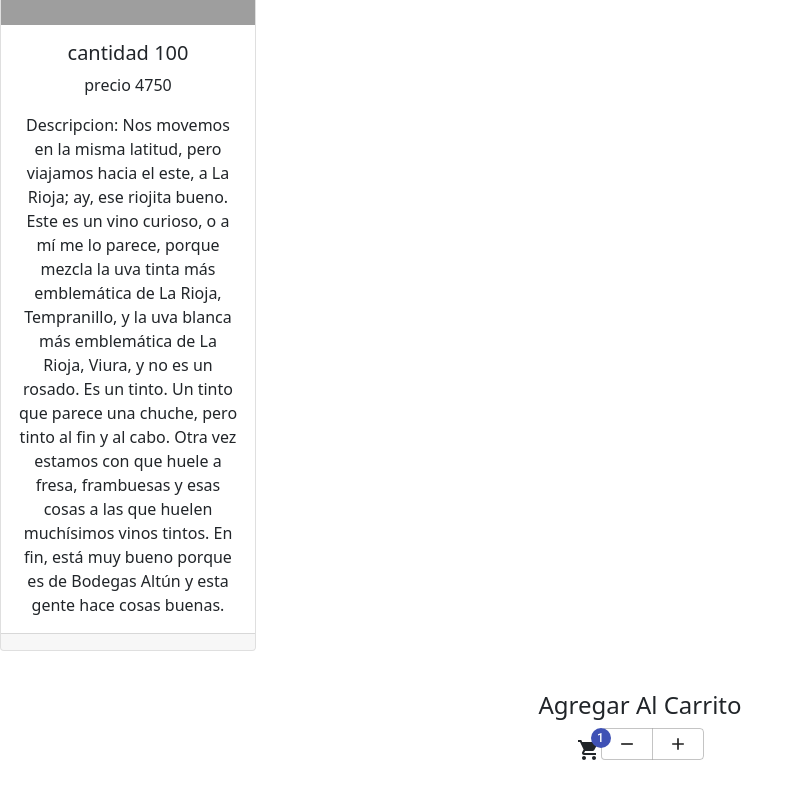
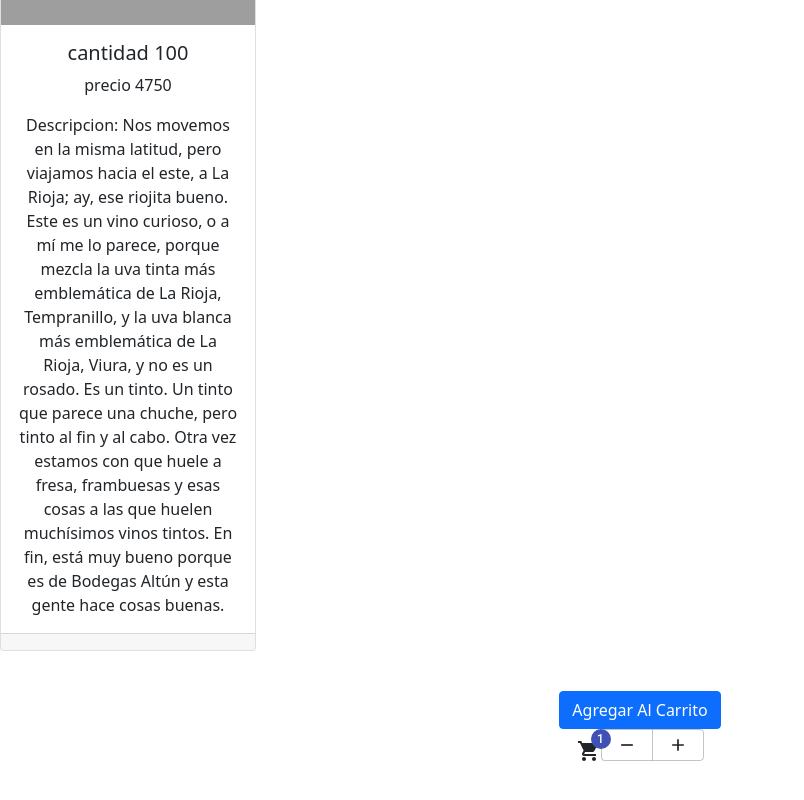
Before and after one commit to juantaka90/ecomm-vino, a React (Create React App) app: page /item/29 in a window 1280 px wide. Shown: the part 268-1068 px from the top of the page, without its empty margins (0-804 px from the left). Built offline with nearby package versions, Linux system fonts and the light colour scheme; grey boxes are pictures that could not be loaded.

Commit message:
incorporacion de Cart

```diff
--- a/src/App.js
+++ b/src/App.js
@@ -5,6 +5,7 @@ import Navbar from './components/Navbar';
 import { ItemDetailContainer } from './components/ItemDetailContainer';
 import {BrowserRouter, Routes, Route} from "react-router-dom";
 // import { ItemList } from './components/ItemList';
+import { Cart } from './components/Cart';
 
 
 
@@ -19,6 +20,7 @@ function App() {
     <Route path="/" element={<ItemListContainer />} />
     <Route path="/item/:id" element={<ItemDetailContainer />} />
     <Route path="/category/:categoryId" element={<ItemListContainer/>} />
+    <Route path="/Cart" element={<Cart/>} />
     </Routes>
     {/* <ItemList /> */}
     {/* <ItemCount /> */}
--- /dev/null
+++ b/src/components/Cart.js
@@ -0,0 +1,7 @@
+export function Cart () {
+    return (
+        <div>
+        <h1>Soy Un Carrito!</h1>
+        </div>
+    )
+}
--- a/src/components/ItemCount.js
+++ b/src/components/ItemCount.js
@@ -7,12 +7,12 @@ import Button from "@material-ui/core/Button";
 import AddIcon from "@material-ui/icons/Add";
 import RemoveIcon from "@material-ui/icons/Remove";
 
-export default function App() {
+export default function ItemCount({ onAdd })  {
     const [itemCount, setItemCount] = React.useState(1);
 
     return (
-    <div style={{ display: "block", padding: 40 }}>
-        <h4>Agregar Al Carrito</h4>
+    <div style={{ display: "block", padding: 40 }} >
+        <button type="button" className="btn btn-primary" onClick={() => onAdd(itemCount)} > Agregar Al Carrito </button>
         <div>
         <Badge color="primary" badgeContent={itemCount}>
             <ShoppingCartIcon />{" "}
@@ -20,7 +20,7 @@ export default function App() {
         <ButtonGroup>
             <Button
             onClick={() => {
-                setItemCount(Math.max(itemCount - 1, 0));
+            setItemCount(Math.max(itemCount - 1, 0));
             }}
             >
             {" "}
--- a/src/components/ItemDetail.js
+++ b/src/components/ItemDetail.js
@@ -1,4 +1,23 @@
+import { Link } from 'react-router-dom';
+import Item from './Item';
+import { useState } from 'react';
+
 export function ItemDetail ({name, stock, cost, URL, describe}){
+    const [ItemCount, setItemCount] = useState(0);
+    const onAdd = (cant) => {
+        alert("Seleccionaste " + cant + "items");
+        setItemCount(cant);
+    }
+
+    if(ItemCount.lenght === 0) {
+        ( <ItemCount stock={Item.stock} initial={ItemCount} onAdd={onAdd} />
+            )
+
+        (ItemCount.lenght === + 1)
+        (
+        <Link to='/Cart'><button type="button" class="btn btn-back">Back</button> </Link>
+        )
+        }
 
     return (
         <div className=" row-cols-3 row-cols-md-5 ">
@@ -16,5 +35,5 @@ export function ItemDetail ({name, stock, cost, URL, describe}){
     </div>
 </div>
 </div>
-    )
-}
+)
+    }
```
